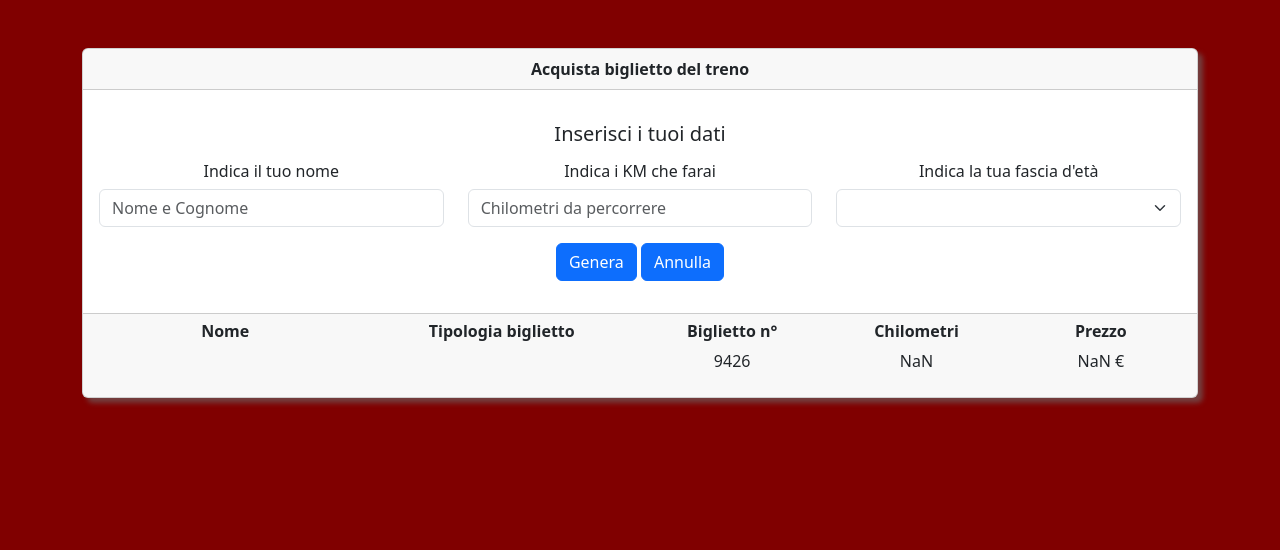
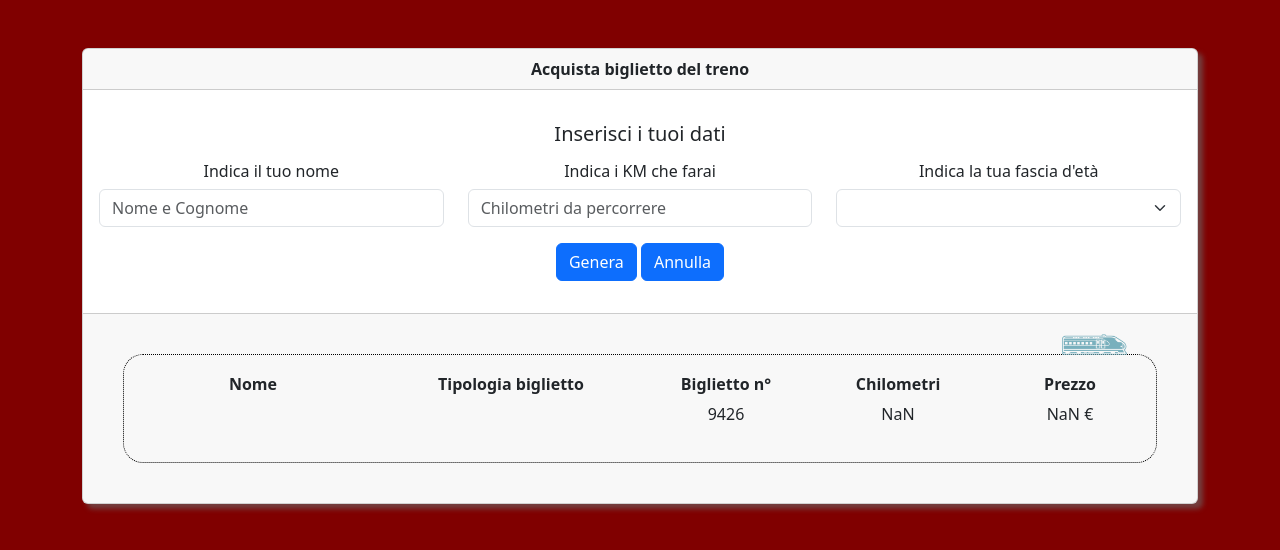
Before and after one commit to carmelocammalleri/js-biglietto-treno-form, a plain HTML site: page index.html in a window 1280 px wide. Both pictures are taken after a click on the button "Genera". Drawn offline with nearby package versions, Linux system fonts and the light colour scheme.

Commit message:
[add]: train

```diff
--- a/css/style.css
+++ b/css/style.css
@@ -6,3 +6,15 @@ main {
 .ticket-info {
   box-shadow: 5px 5px 5px rgba(105, 105, 105, 0.589);
 }
+
+.ticket {
+  border: 1px dotted black;
+  border-radius: 20px;
+  padding: 20px 0;
+}
+
+.image{
+  width: 95px;
+  top: -5px;
+  right: 55px;
+}
--- a/index.html
+++ b/index.html
@@ -54,8 +54,8 @@
           </div>
 
         </div>
-        <div class="card-footer text-ticket d-none">
-          <div class="row border-black ">
+        <div class="card-footer text-ticket d-none p-4 position-relative">
+          <div class="row m-3 ticket">
             <div class="col-3 ">
               <h6 class="fw-bold"> Nome</h6>
               <p id="person">-</p>
@@ -76,6 +76,7 @@
               <h6 class="fw-bold"> Prezzo</h6>
               <p id="prices">-</p>
             </div>
+            <img class="image position-absolute" src="./757a76bd5cb51f97b84f5b58f3a384e5-bullet-train-cut-out.png" alt="train">
           </div>
 
         </div>
```
Also changed, not shown: 757a76bd5cb51f97b84f5b58f3a384e5-bullet-train-cut-out.png (added).
